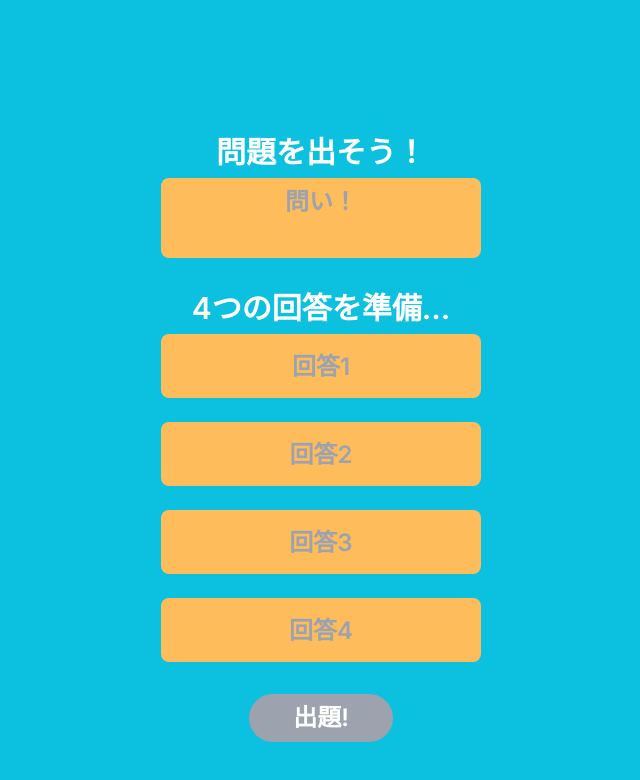
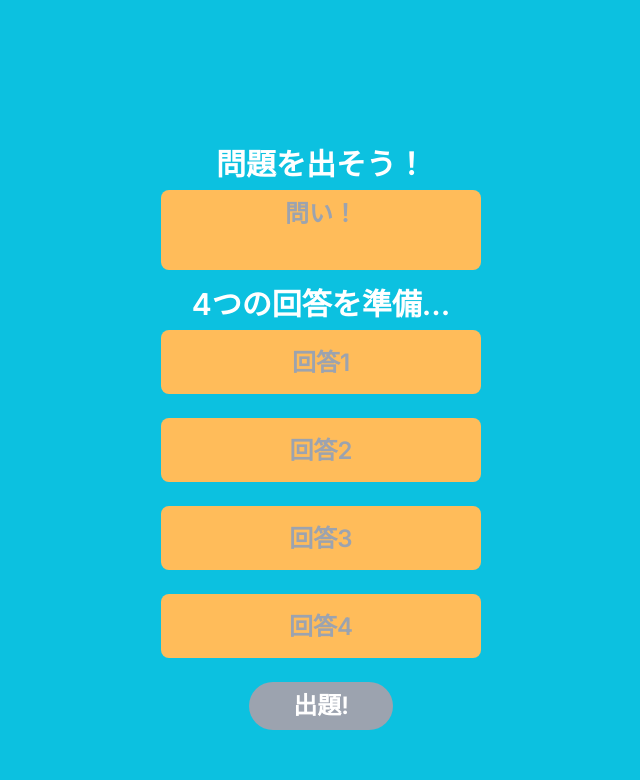
Before and after one commit to tomizawakenshin/hackathon_team4, a Next.js app: page /post in a window 1280 px wide. Shown: the top 780 px of the page, without its empty margins (319-959 px from the left). Built offline with nearby package versions, Linux system fonts and the light colour scheme; no server answers.

Commit message:
💄 一部UIの微調整

```diff
--- a/src/components/AnswerList.tsx
+++ b/src/components/AnswerList.tsx
@@ -8,7 +8,7 @@ const AnswerList: React.FC<AnswerListProps> = ({
   handleAnswerChange,
 }) => {
   return (
-    <div className="flex flex-col mt-8">
+    <div className="flex flex-col mt-4">
       <p className="mb-2 text-3xl font-semibold">4つの回答を準備...</p>
       {answers.map((answer, index) => (
         <div key={index}>
--- a/src/components/SubmitButton.tsx
+++ b/src/components/SubmitButton.tsx
@@ -19,7 +19,7 @@ const SubmitButton: React.FC<SubmitButtonProps> = ({
       <button
         onClick={handleSubmit}
         disabled={isDisabled}
-        className={`mt-2 w-full max-w-36 px-4 py-2 text-2xl font-semibold text-white rounded-full ${
+        className={`w-full max-w-36 px-4 py-2 text-2xl font-semibold text-white rounded-full ${
           isDisabled ? "bg-gray-400" : "bg-red-300"
         }`}
       >
```
